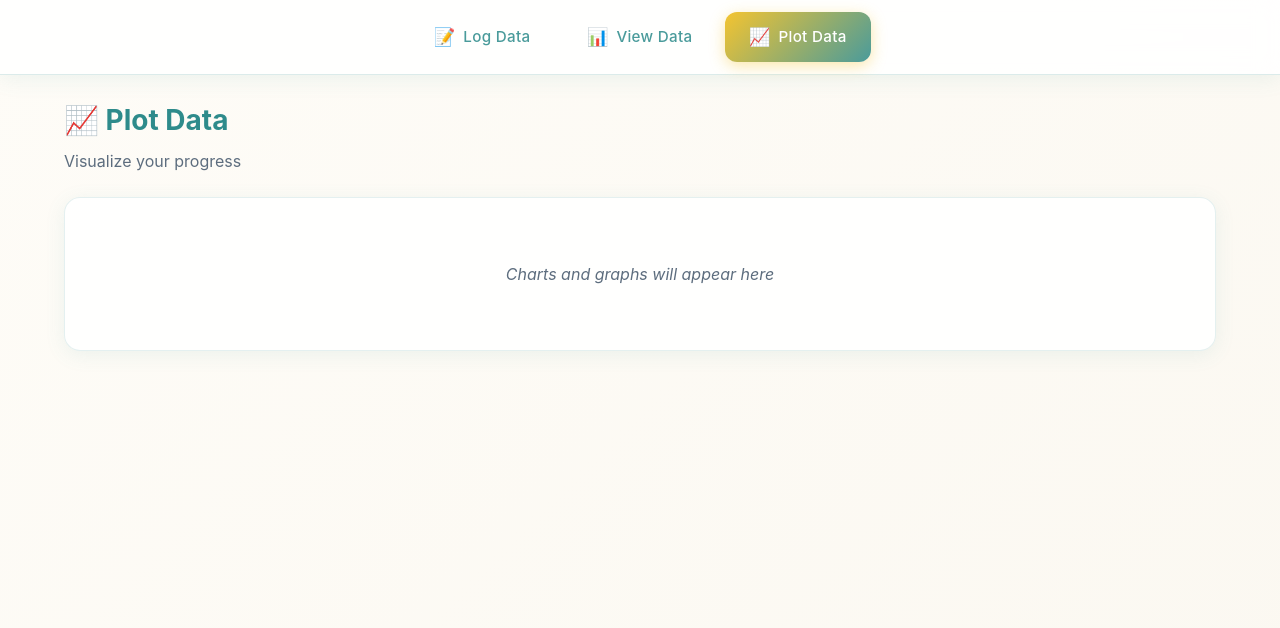
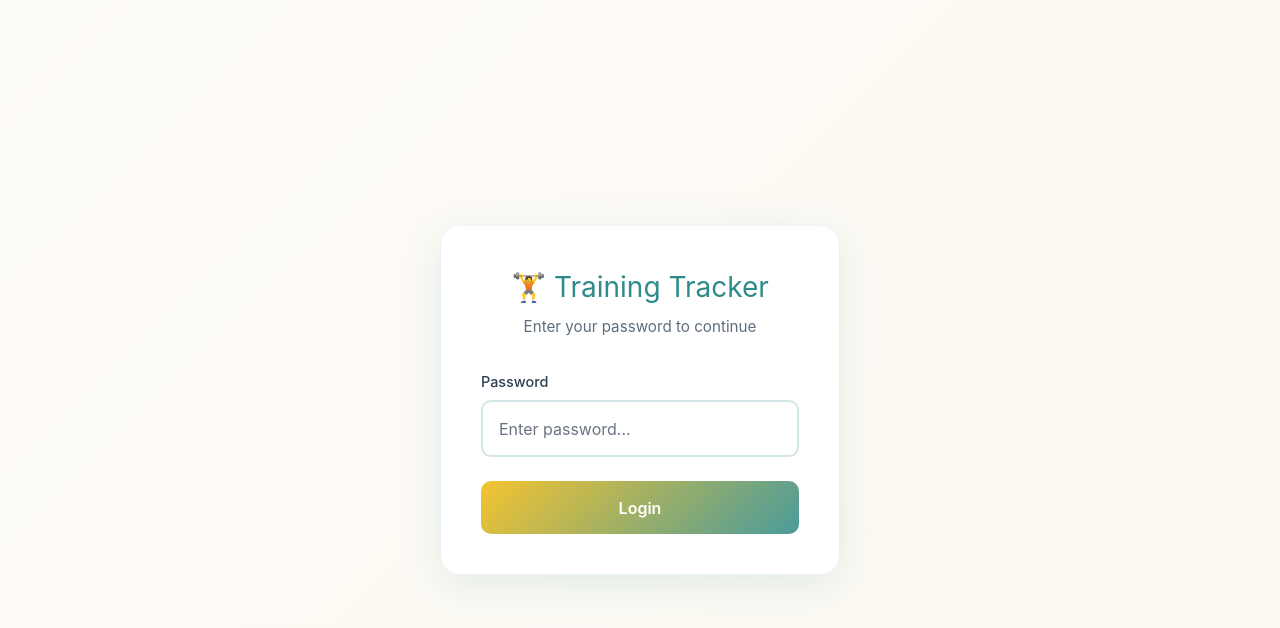
Before and after one commit to landjleaverland-bit/Training_Tracker, a SvelteKit app in the folder webapp-main/: page /plot in a window 1280 px wide. Shown: the top 628 px of the page. Built offline with nearby package versions, Linux system fonts and the light colour scheme.

Commit message:
Add password

```diff
--- /dev/null
+++ b/webapp-main/src/lib/components/Login.svelte
@@ -0,0 +1,192 @@
+<script lang="ts">
+	import { login, verifyPassword } from '$lib/services/auth';
+
+	interface Props {
+		onSuccess: () => void;
+		apiUrl?: string;
+	}
+
+	let { onSuccess, apiUrl = '' }: Props = $props();
+
+	let password = $state('');
+	let isLoading = $state(false);
+	let error = $state('');
+
+	async function handleSubmit(e: Event) {
+		e.preventDefault();
+
+		if (!password.trim()) {
+			error = 'Please enter a password';
+			return;
+		}
+
+		isLoading = true;
+		error = '';
+
+		try {
+			// If we have an API URL, verify with backend
+			if (apiUrl) {
+				const isValid = await verifyPassword(password, apiUrl);
+				if (!isValid) {
+					error = 'Invalid password';
+					isLoading = false;
+					return;
+				}
+			}
+
+			// Store password and notify parent
+			login(password);
+			onSuccess();
+		} catch {
+			error = 'Login failed. Please try again.';
+		} finally {
+			isLoading = false;
+		}
+	}
+</script>
+
+<div class="login-container">
+	<div class="login-card">
+		<div class="login-header">
+			<h1>🏋️ Training Tracker</h1>
+			<p>Enter your password to continue</p>
+		</div>
+
+		<form onsubmit={handleSubmit}>
+			<div class="form-group">
+				<label for="password">Password</label>
+				<input
+					type="password"
+					id="password"
+					bind:value={password}
+					placeholder="Enter password..."
+					disabled={isLoading}
+					autocomplete="current-password"
+				/>
+			</div>
+
+			{#if error}
+				<div class="error-message">{error}</div>
+			{/if}
+
+			<button type="submit" class="login-btn" disabled={isLoading}>
+				{#if isLoading}
+					Verifying...
+				{:else}
+					Login
+				{/if}
+			</button>
+		</form>
+	</div>
+</div>
+
+<style>
+	.login-container {
+		min-height: 100vh;
+		display: flex;
+		align-items: center;
+		justify-content: center;
+		padding: 1rem;
+		background: linear-gradient(135deg, var(--bg-primary, #FEFCF7) 0%, var(--bg-secondary, #FBF8F1) 100%);
+	}
+
+	.login-card {
+		background: rgba(255, 255, 255, 0.95);
+		border-radius: 20px;
+		padding: 2.5rem;
+		width: 100%;
+		max-width: 400px;
+		box-shadow: 0 10px 40px rgba(74, 155, 155, 0.15);
+		border: 1px solid rgba(74, 155, 155, 0.1);
+	}
+
+	.login-header {
+		text-align: center;
+		margin-bottom: 2rem;
+	}
+
+	.login-header h1 {
+		font-size: 1.75rem;
+		color: var(--teal-secondary, #2E8B8B);
+		margin: 0 0 0.5rem 0;
+	}
+
+	.login-header p {
+		color: var(--text-secondary, #5D6D7E);
+		margin: 0;
+		font-size: 0.95rem;
+	}
+
+	.form-group {
+		margin-bottom: 1.5rem;
+	}
+
+	.form-group label {
+		display: block;
+		font-weight: 500;
+		color: var(--text-primary, #2C3E50);
+		margin-bottom: 0.5rem;
+		font-size: 0.9rem;
+	}
+
+	.form-group input {
+		width: 100%;
+		padding: 0.9rem 1rem;
+		border-radius: 10px;
+		border: 2px solid rgba(74, 155, 155, 0.25);
+		background: white;
+		font-size: 1rem;
+		color: var(--text-primary, #2C3E50);
+		transition: border-color 0.2s ease, box-shadow 0.2s ease;
+		box-sizing: border-box;
+	}
+
+	.form-group input:focus {
+		outline: none;
+		border-color: var(--teal-primary, #4A9B9B);
+		box-shadow: 0 0 0 3px rgba(74, 155, 155, 0.12);
+	}
+
+	.form-group input:disabled {
+		background: rgba(0, 0, 0, 0.05);
+		cursor: not-allowed;
+	}
+
+	.error-message {
+		background: rgba(217, 83, 79, 0.1);
+		color: #c9302c;
+		padding: 0.75rem 1rem;
+		border-radius: 8px;
+		margin-bottom: 1rem;
+		font-size: 0.9rem;
+		text-align: center;
+		border: 1px solid rgba(217, 83, 79, 0.2);
+	}
+
+	.login-btn {
+		width: 100%;
+		padding: 0.9rem 1.5rem;
+		background: linear-gradient(135deg, var(--gold-primary, #F4C430) 0%, var(--teal-primary, #4A9B9B) 100%);
+		color: white;
+		border: none;
+		border-radius: 10px;
+		font-size: 1rem;
+		font-weight: 600;
+		cursor: pointer;
+		transition: transform 0.2s ease, box-shadow 0.2s ease;
+	}
+
+	.login-btn:hover:not(:disabled) {
+		transform: translateY(-1px);
+		box-shadow: 0 4px 15px rgba(244, 196, 48, 0.3);
+	}
+
+	.login-btn:active:not(:disabled) {
+		transform: translateY(0);
+	}
+
+	.login-btn:disabled {
+		opacity: 0.7;
+		cursor: not-allowed;
+	}
+</style>
--- /dev/null
+++ b/webapp-main/src/lib/services/auth.ts
@@ -0,0 +1,58 @@
+/**
+ * Authentication service
+ * Stores password in localStorage, sends over HTTPS
+ * Server performs SHA-256 hashing and validation
+ */
+
+const AUTH_KEY = 'training_tracker_auth';
+
+/**
+ * Store password after successful login
+ */
+export function login(password: string): void {
+    if (typeof localStorage === 'undefined') return;
+    localStorage.setItem(AUTH_KEY, password);
+}
+
+/**
+ * Check if user is authenticated (has stored password)
+ */
+export function isAuthenticated(): boolean {
+    if (typeof localStorage === 'undefined') return false;
+    return localStorage.getItem(AUTH_KEY) !== null;
+}
+
+/**
+ * Get stored password for API requests
+ */
+export function getApiKey(): string | null {
+    if (typeof localStorage === 'undefined') return null;
+    return localStorage.getItem(AUTH_KEY);
+}
+
+/**
+ * Clear stored password (logout)
+ */
+export function logout(): void {
+    if (typeof localStorage === 'undefined') return;
+    localStorage.removeItem(AUTH_KEY);
+}
+
+/**
+ * Verify password against backend
+ * Returns true if valid, false if invalid
+ */
+export async function verifyPassword(password: string, apiUrl: string): Promise<boolean> {
+    try {
+        const response = await fetch(`${apiUrl}/verify`, {
+            method: 'GET',
+            headers: {
+                'x-api-key': password
+            }
+        });
+        return response.ok;
+    } catch {
+        // Network error - can't verify, assume invalid
+        return false;
+    }
+}
--- a/webapp-main/src/routes/+layout.svelte
+++ b/webapp-main/src/routes/+layout.svelte
@@ -2,12 +2,38 @@
 	import './layout.css';
 	import favicon from '$lib/assets/favicon.svg';
 	import TabBar from '$lib/components/TabBar.svelte';
+	import Login from '$lib/components/Login.svelte';
+	import { isAuthenticated } from '$lib/services/auth';
+	import { onMount } from 'svelte';
 
 	let { children } = $props();
+
+	// Auth state
+	let isLoggedIn = $state(false);
+	let isChecking = $state(true);
+
+	onMount(() => {
+		isLoggedIn = isAuthenticated();
+		isChecking = false;
+	});
+
+	function handleLoginSuccess() {
+		isLoggedIn = true;
+	}
 </script>
 
 <svelte:head><link rel="icon" href={favicon} /></svelte:head>
 
+{#if isChecking}
+	<!-- Loading state while checking auth -->
+	<div class="loading-container">
+		<p>Loading...</p>
+	</div>
+{:else if !isLoggedIn}
+	<!-- Show login if not authenticated -->
+	<Login onSuccess={handleLoginSuccess} />
+{:else}
+	<!-- Main app content -->
 	<div class="app-container">
 		<header>
 			<TabBar />
@@ -16,8 +42,18 @@
 			{@render children()}
 		</main>
 	</div>
+{/if}
 
 <style>
+	.loading-container {
+		min-height: 100vh;
+		display: flex;
+		align-items: center;
+		justify-content: center;
+		color: var(--teal-primary);
+		font-size: 1.1rem;
+	}
+
 	.app-container {
 		min-height: 100vh;
 		display: flex;
```
Also changed, not shown: 2 other files (tests, documents, lock files or other folders). Lines whose indentation alone changed are shown as unchanged.
